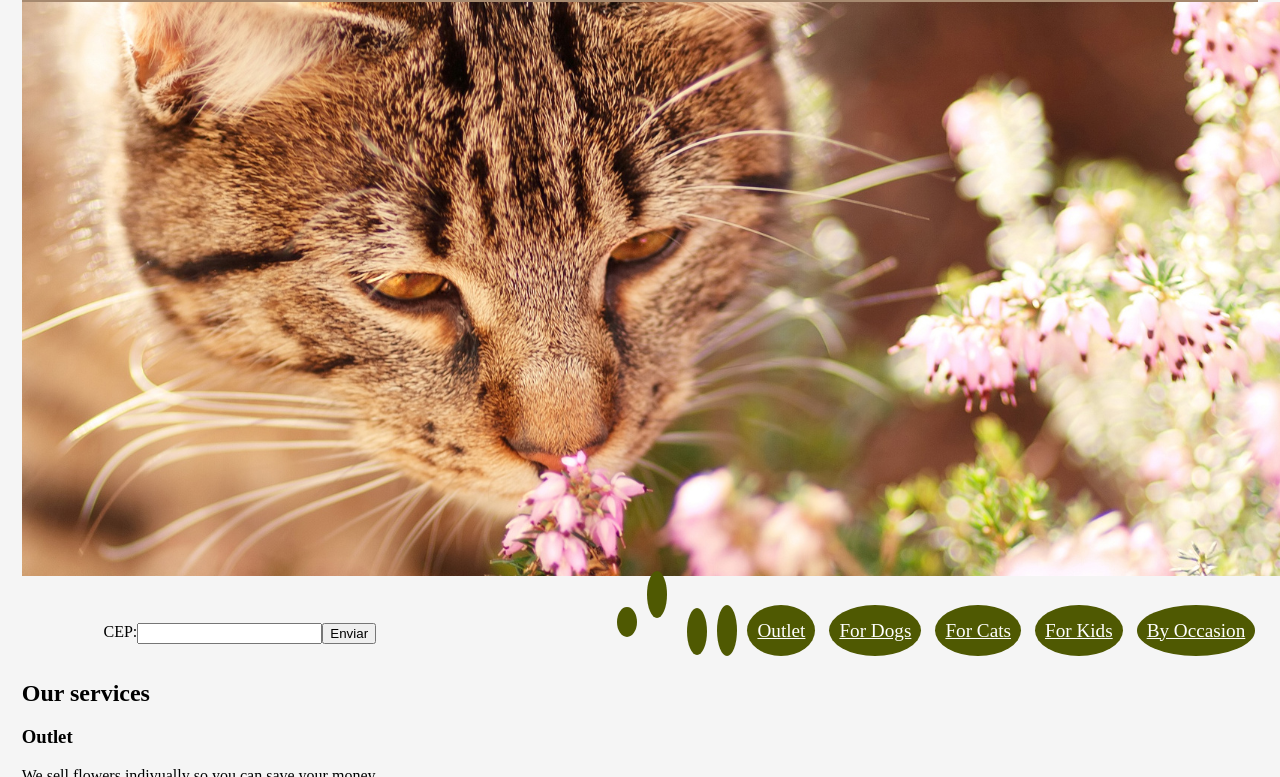
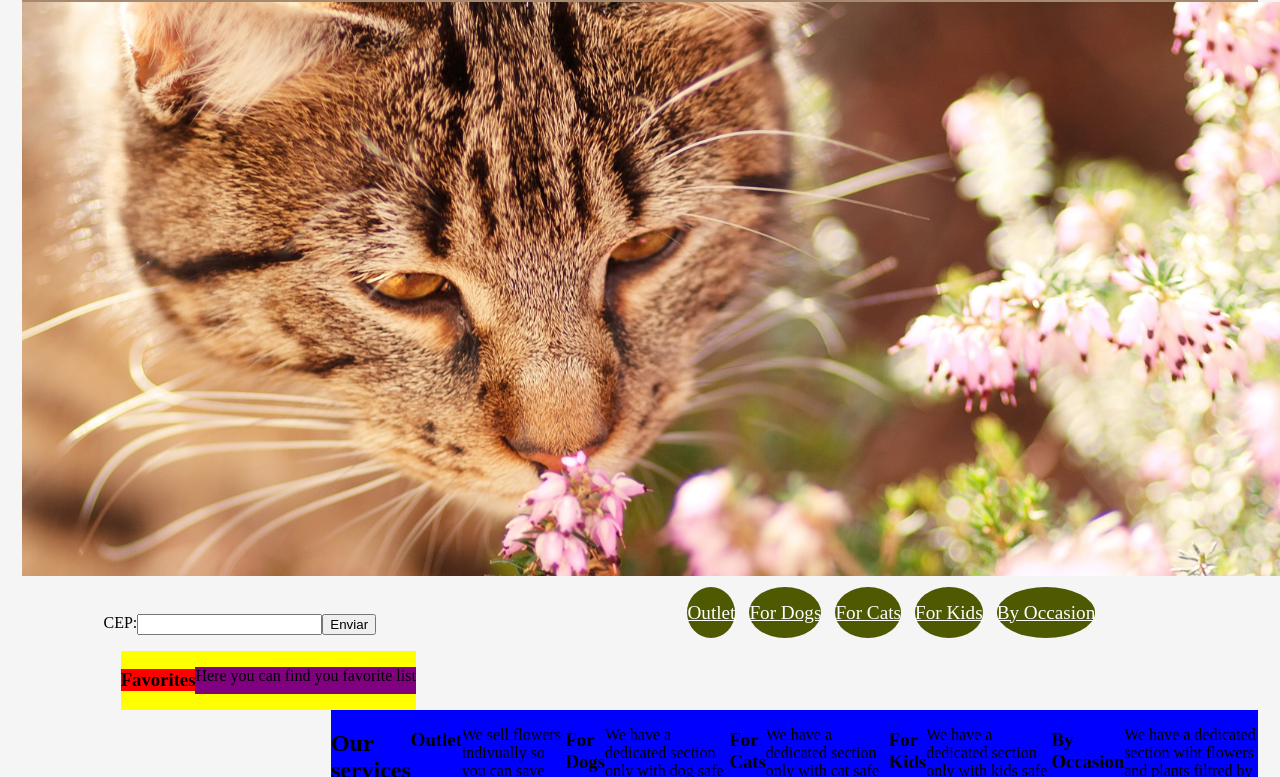
Before and after one commit to Taykazuhiro/sitetick, a plain HTML site: page index.html in a window 1280 px wide. Shown: the part 175-952 px from the top of the page. Drawn offline with Linux system fonts and the light colour scheme.

Commit message:
ainda precisa de ajustes

```diff
--- a/index.html
+++ b/index.html
@@ -38,16 +38,16 @@
             <nav>
                 <ul>
                     <li>
-                        <a href="#Outlet">Outlet</a>
+                        <a href="#outlet">Outlet</a>
                     </li>
                     <li>
                         <a href="#fordogs">For Dogs</a>
                     </li>
                     <li>
-                        <a href="#Forcats">For Cats</a>
+                        <a href="#forcats">For Cats</a>
                     </li>
                     <li>
-                        <a href="#ForKids">For Kids</a>
+                        <a href="#forKids">For Kids</a>
                     </li>
                     <li>
                         <a href="#byoccasion">By Occasion</a>
@@ -57,8 +57,12 @@
         </div>
     </div>
     <div class="bloco2">
+        <h3>Favorites</h3>
+        <p>Here you can find you favorite list</p>
+    </div>
+    <div class="bloco3">
         <h2> Our services </h2>
-            <h3 id="Outlet">Outlet</h3>
+            <h3 id="outlet">Outlet</h3>
                 <p>We sell flowers indivually so you can save your money </p>
             <h3 id="fordogs">For Dogs</h3>
                 <p>We have a dedicated section only with dog safe flowers and plants</p>
@@ -69,9 +73,4 @@
             <h3 id="byoccasion"> By Occasion</h3>
                 <p>We have a dedicated section wiht flowers and plants filtred by occasion</p>
     </div>
-    <div class="bloco3">
-            </form>
-            <h3>Favorites</h3>
-            <p>Here you can find you favorite list</p>
-    </div>
 </body>
--- a/style.css
+++ b/style.css
@@ -49,5 +49,25 @@ form {
     background-color: #4F5902;
     margin-left: 10px;
     color: white;
-    padding: 15px 10px;
+    padding: 15px 0px;
 }
+
+.bloco2 {
+    display: inline-flex;
+    background-color: yellow;
+    margin-left: 8%;
+}
+
+.bloco3 {
+    display: inline-flex;
+    background-color: blue;
+    margin-left: 25%;
+}
+
+.bloco2 h3{
+    background-color: red;
+}
+
+.bloco2 p{
+    background-color: purple;
+}
```
